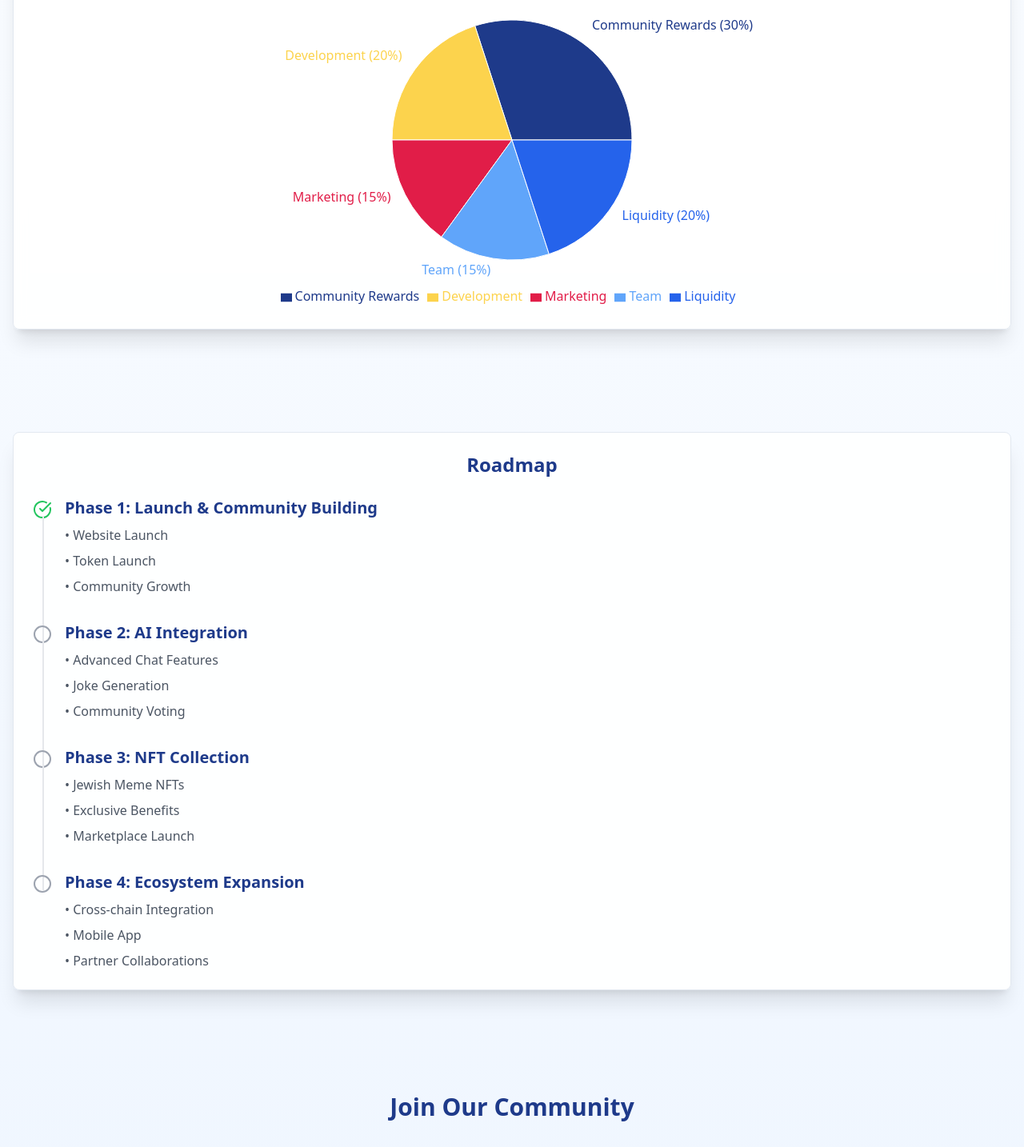
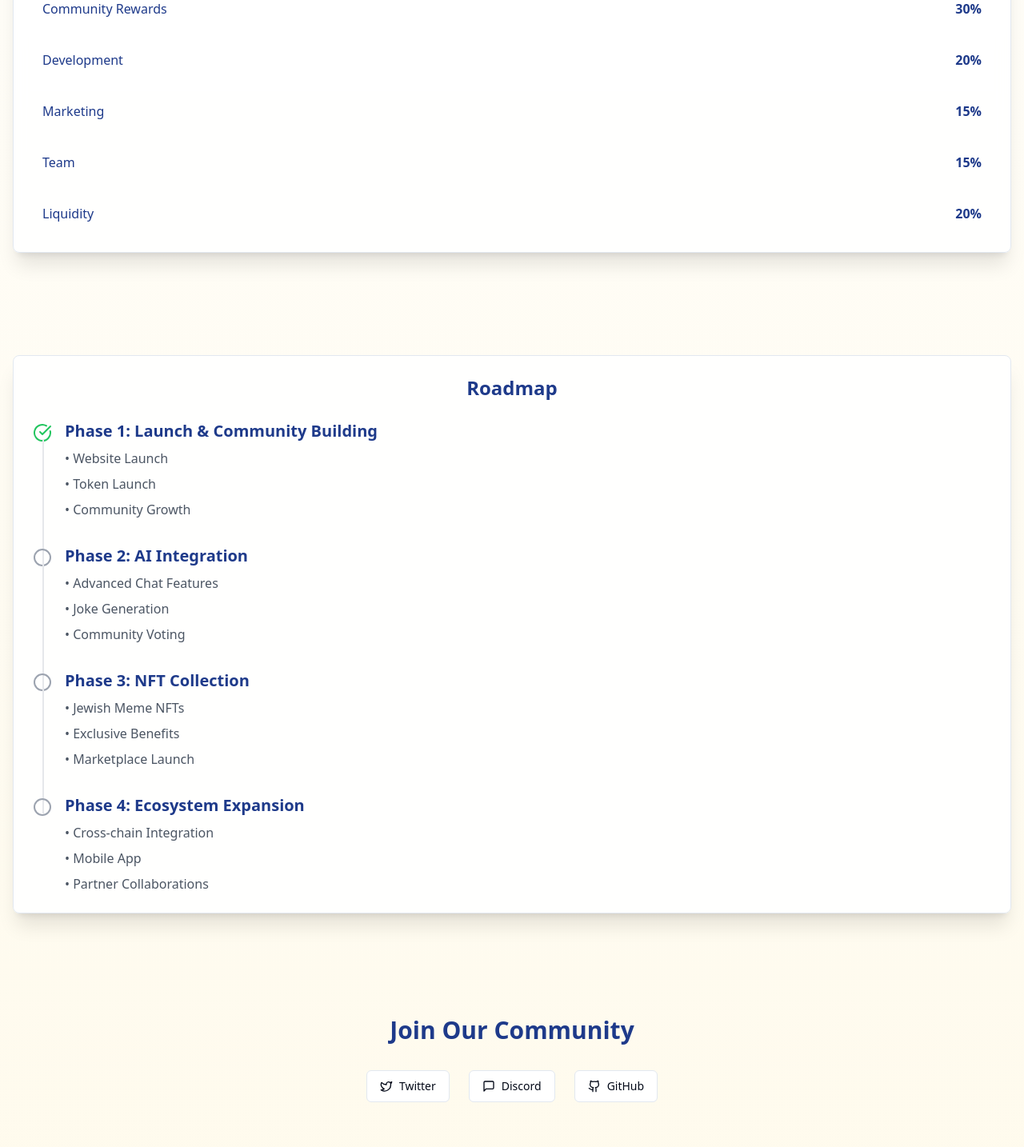
Before and after one commit to bouggzzzzz/goyai-giggles-and-crypto, a React (Vite) app: page / in a window 1280 px wide. Shown: the part 1180-2614 px from the top of the page at 80% size. Built offline with nearby package versions, Linux system fonts and the light colour scheme.

Commit message:
Remove diagram and update styles
Removed the diagram from the Tokenomics section to create a more minimalistic design. Updated the Twitter button to link to https://x.com/GOYAI_ONSOL and added gold shade coloring throughout the website for enhanced aesthetics.
[skip gpt_engineer]

```diff
--- a/src/components/Tokenomics.tsx
+++ b/src/components/Tokenomics.tsx
@@ -1,5 +1,4 @@
 import { Card } from "@/components/ui/card";
-import { PieChart, Pie, Cell, ResponsiveContainer, Legend } from "recharts";
 
 const data = [
   { name: "Community Rewards", value: 30 },
@@ -9,34 +8,19 @@ const data = [
   { name: "Liquidity", value: 20 },
 ];
 
-const COLORS = ["#1E3A8A", "#FCD34D", "#E11D48", "#60A5FA", "#2563EB"];
-
 export const Tokenomics = () => {
   return (
     <Card className="p-6 bg-white/90 backdrop-blur shadow-xl">
       <h2 className="text-2xl font-bold text-center text-goyai-blue mb-6">
         Tokenomics
       </h2>
-      <div className="h-[400px]">
-        <ResponsiveContainer width="100%" height="100%">
-          <PieChart>
-            <Pie
-              data={data}
-              cx="50%"
-              cy="50%"
-              labelLine={false}
-              label={({ name, value }) => `${name} (${value}%)`}
-              outerRadius={150}
-              fill="#8884d8"
-              dataKey="value"
-            >
-              {data.map((entry, index) => (
-                <Cell key={`cell-${index}`} fill={COLORS[index % COLORS.length]} />
-              ))}
-            </Pie>
-            <Legend />
-          </PieChart>
-        </ResponsiveContainer>
+      <div className="space-y-4">
+        {data.map((item, index) => (
+          <div key={index} className="flex justify-between items-center p-3 rounded-lg hover:bg-goyai-gold/10 transition-colors">
+            <span className="font-medium text-goyai-blue">{item.name}</span>
+            <span className="text-goyai-blue font-bold">{item.value}%</span>
+          </div>
+        ))}
       </div>
     </Card>
   );
--- a/src/pages/Index.tsx
+++ b/src/pages/Index.tsx
@@ -6,7 +6,7 @@ import { Github, Twitter, MessageSquare } from "lucide-react";
 
 const Index = () => {
   return (
-    <div className="min-h-screen bg-gradient-to-b from-white to-blue-50">
+    <div className="min-h-screen bg-gradient-to-b from-white to-goyai-gold/10">
       {/* Hero Section */}
       <section className="container mx-auto px-4 py-16 text-center">
         <h1 className="text-5xl font-bold text-goyai-blue mb-4 animate-float">
@@ -46,15 +46,17 @@ const Index = () => {
           Join Our Community
         </h2>
         <div className="flex justify-center gap-6">
-          <Button variant="outline" className="gap-2">
-            <Twitter className="w-5 h-5" />
-            Twitter
+          <Button variant="outline" className="gap-2 hover:bg-goyai-gold/20" asChild>
+            <a href="https://x.com/GOYAI_ONSOL" target="_blank" rel="noopener noreferrer">
+              <Twitter className="w-5 h-5" />
+              Twitter
+            </a>
           </Button>
-          <Button variant="outline" className="gap-2">
+          <Button variant="outline" className="gap-2 hover:bg-goyai-gold/20">
             <MessageSquare className="w-5 h-5" />
             Discord
           </Button>
-          <Button variant="outline" className="gap-2">
+          <Button variant="outline" className="gap-2 hover:bg-goyai-gold/20">
             <Github className="w-5 h-5" />
             GitHub
           </Button>
```
